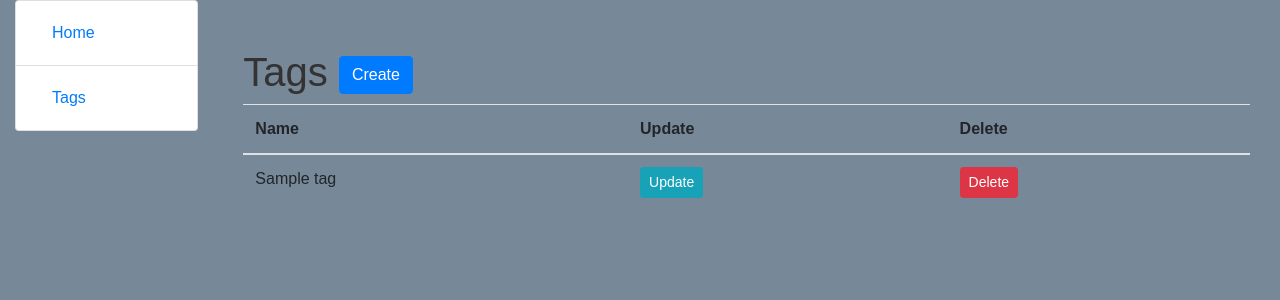
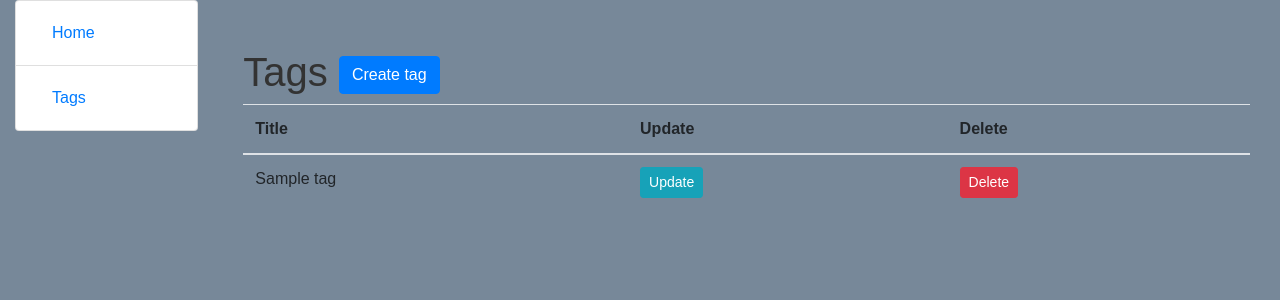
Before and after one commit to alexgubarev88/task_manager, a Django app: page /tag/ in a window 1280 px wide. Shown: the top 300 px of the page. Run offline with Django 4.2, Linux system fonts and the light colour scheme; tables that the repository leaves empty hold one stand-in row (values such as "Sample post"); some libraries are stand-ins or nearby versions.

Commit message:
Refacor templates tag and task list

```diff
--- a/templates/task/tag_list.html
+++ b/templates/task/tag_list.html
@@ -6,7 +6,7 @@
     <h1>
       Tags
       <a href="{% url 'task:tag-create' %}" class="btn btn-primary link-to-page">
-        Create
+        Create tag
       </a>
     </h1>
 
@@ -14,7 +14,7 @@
       <table class="table">
         <thead>
           <tr>
-            <th>Name</th>
+            <th>Title</th>
             <th>Update</th>
             <th>Delete</th>
           </tr>
--- a/templates/task/task_list.html
+++ b/templates/task/task_list.html
@@ -8,7 +8,7 @@
   <div class="container mt-5">
     <div class="row">
       <div class="col-lg-10">
-        <h1>TODO list</h1>
+        <h1>List of TASKS that you need to do ↓↓↓↓↓</h1>
       </div>
       <div class="col-lg-2">
         <a class="btn btn-info" href="{% url 'task:task-create' %}">Create</a>
```
